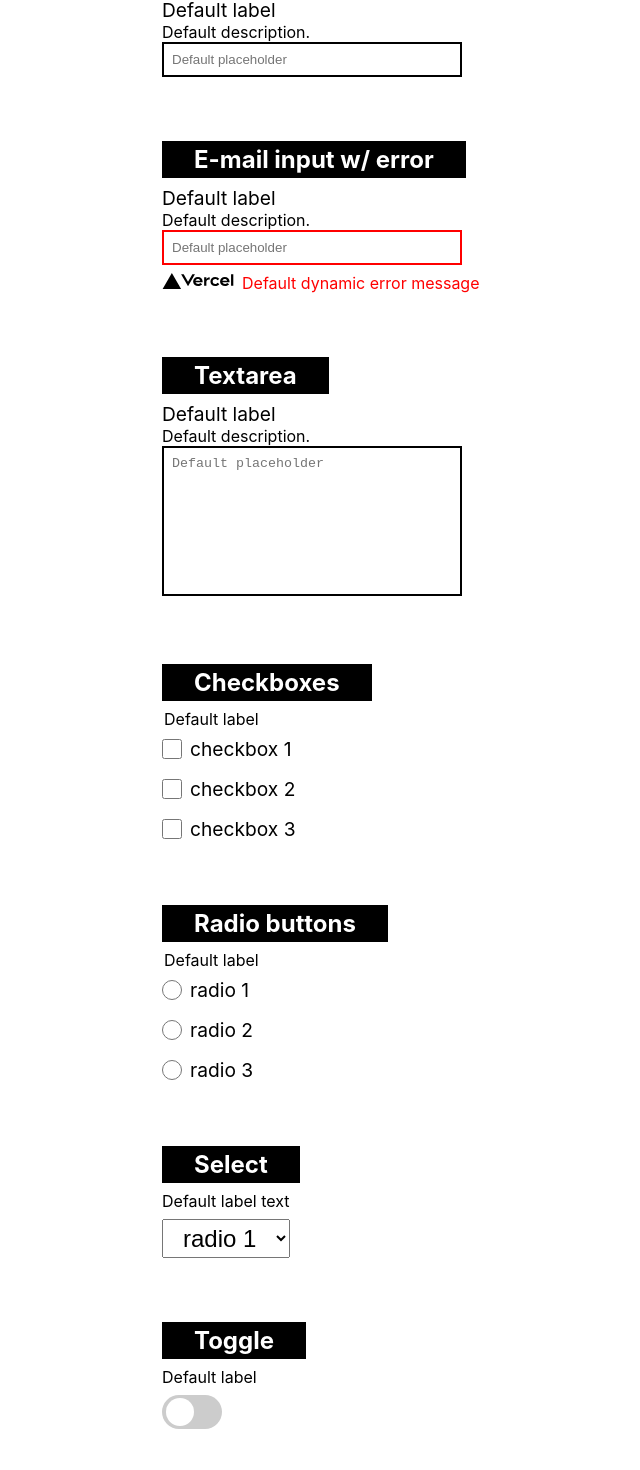
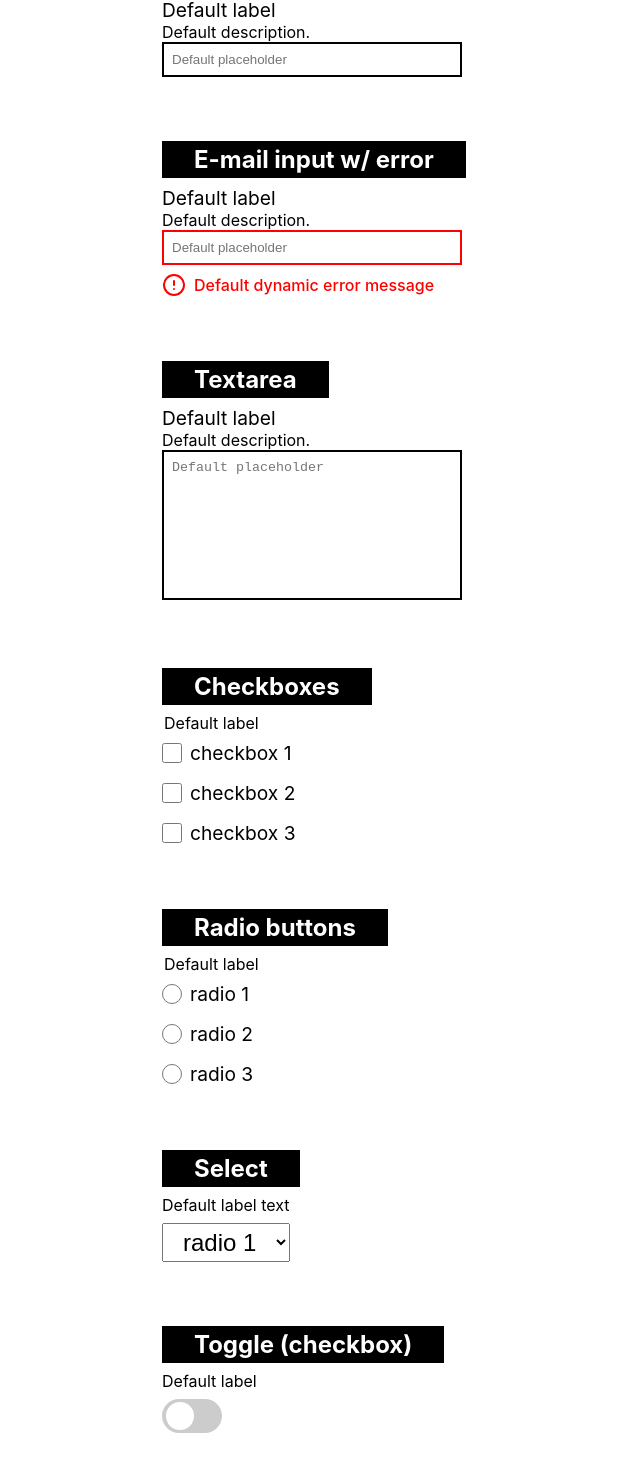
Before and after one commit to serling/wcag, a Next.js app: page /forms in a window 1280 px wide. Shown: the part 734-2204 px from the top of the page, without its empty margins (94-734 px from the left). Built offline with nearby package versions, Linux system fonts and the light colour scheme.

Commit message:
error stuff

```diff
--- a/components/error.jsx
+++ b/components/error.jsx
@@ -6,10 +6,10 @@ const Error = ({ text }) => {
          <div className="error">
             <div className="error-icon">
                <Image
-                  src="/vercel.svg"
-                  alt="Vercel Logo"
-                  width={72}
-                  height={16}
+                  src="/warning.svg"
+                  alt="warning icon"
+                  width={24}
+                  height={24}
                />
             </div>
             <p>{text}</p>
@@ -23,8 +23,13 @@ const Error = ({ text }) => {
                color: red;
             }
 
+            p {
+               font-weight: 500;
+            }
+
             .error-icon {
                margin-right: 0.5rem;
+               line-height: 0;
             }
          `}</style>
       </>
--- a/pages/forms.jsx
+++ b/pages/forms.jsx
@@ -114,7 +114,7 @@ export default function Forms() {
                </section>
                <section>
                   <div className="heading">
-                     <h2>Toggle</h2>
+                     <h2>Toggle (checkbox)</h2>
                   </div>
                   <div className="content">
                      <Toggle />
```
Also changed, not shown: public/warning.svg (added).
